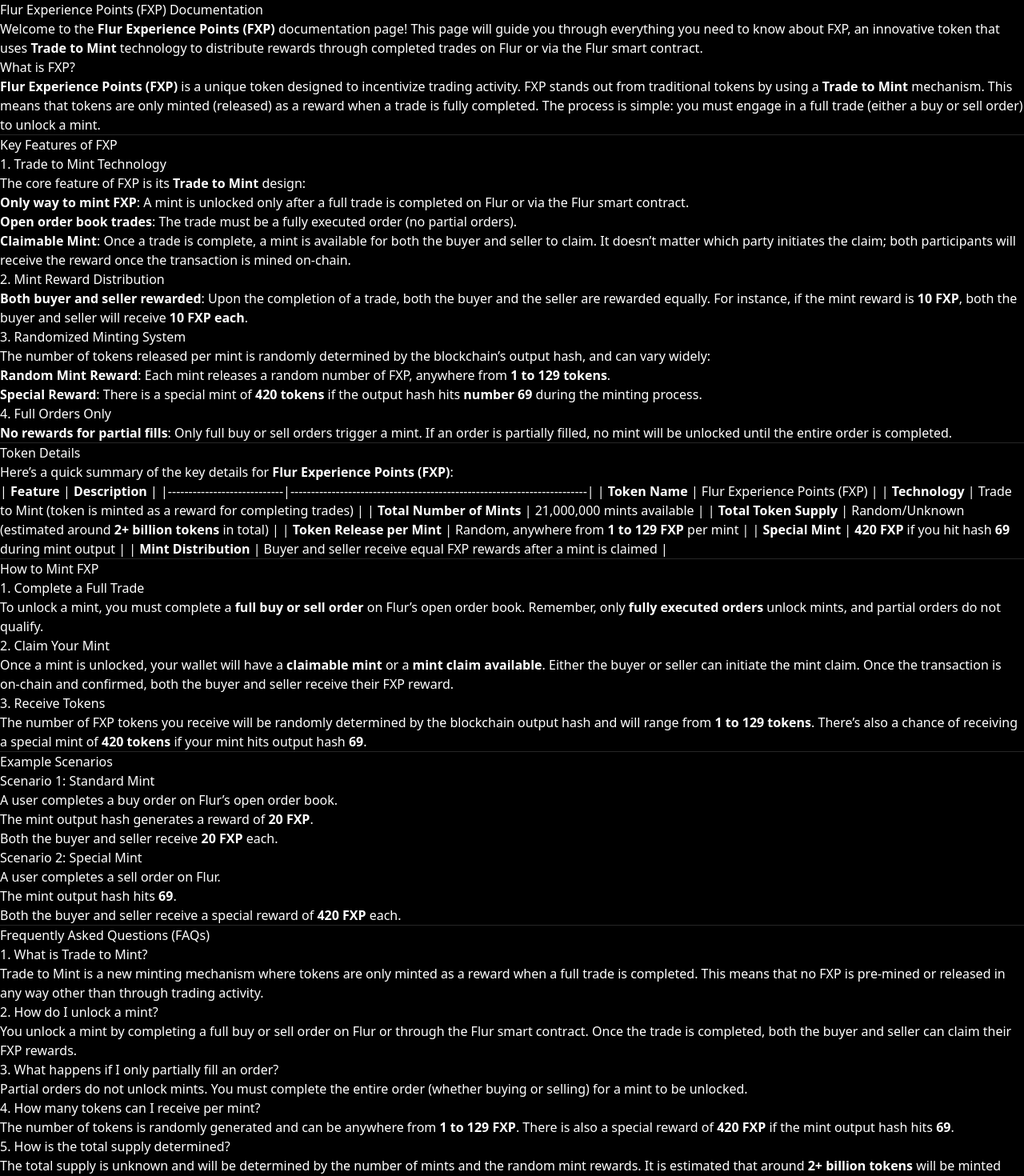
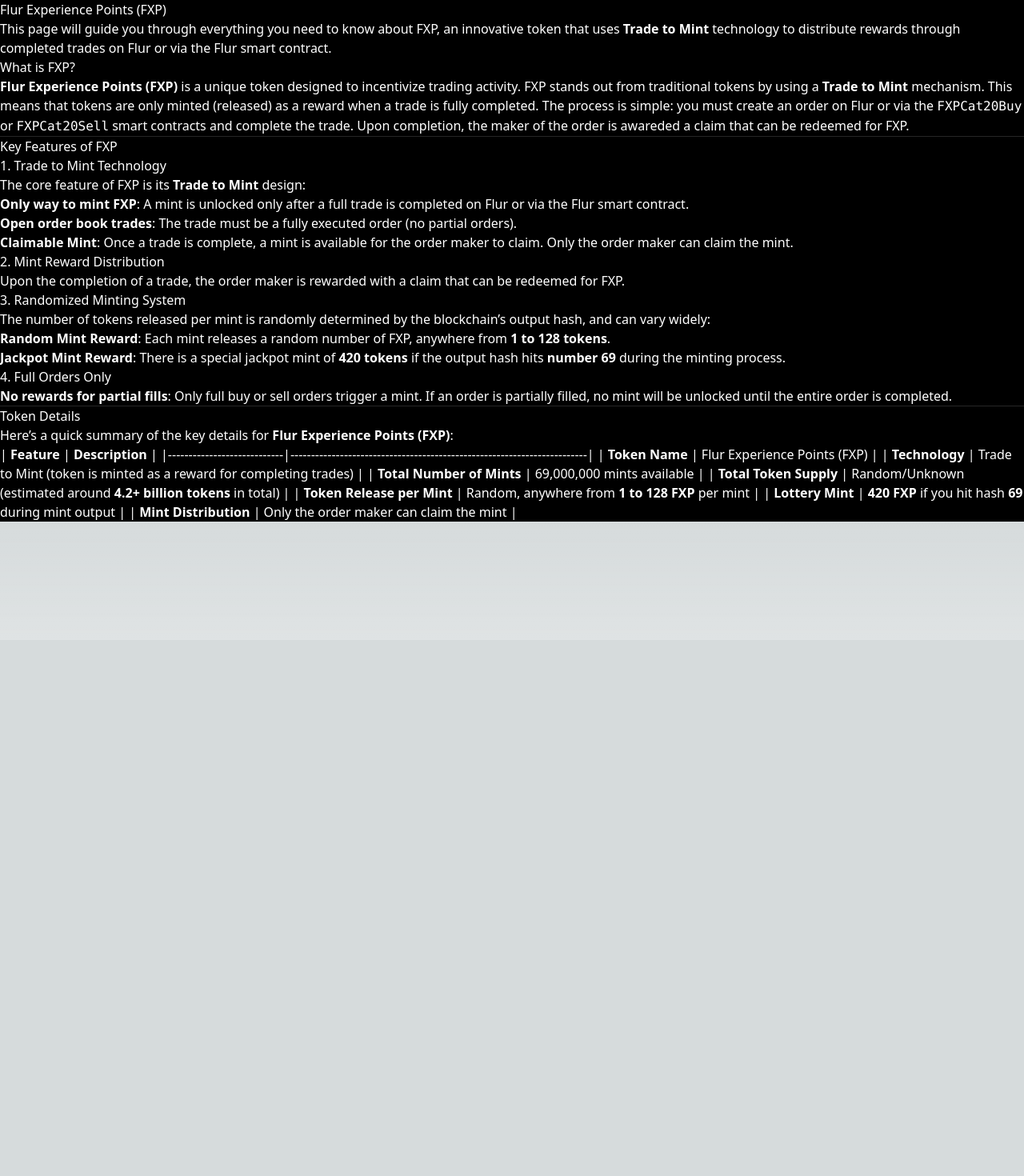
Before and after one commit to open-fractal/flur, a Next.js app: page /docs/FXP in a window 1280 px wide. Shown: the top 1470 px of the page at 80% size. After the commit the page ends 800 px from the top, so only its background shows below. Built offline with nearby package versions, Linux system fonts and the light colour scheme.

Commit message:
update docs

```diff
--- a/src/pages/docs/FXP.mdx
+++ b/src/pages/docs/FXP.mdx
@@ -1,10 +1,10 @@
-# Flur Experience Points (FXP) Documentation
+# Flur Experience Points (FXP)
 
-Welcome to the **Flur Experience Points (FXP)** documentation page! This page will guide you through everything you need to know about FXP, an innovative token that uses **Trade to Mint** technology to distribute rewards through completed trades on Flur or via the Flur smart contract.
+This page will guide you through everything you need to know about FXP, an innovative token that uses **Trade to Mint** technology to distribute rewards through completed trades on Flur or via the Flur smart contract.
 
 ## What is FXP?
 
-**Flur Experience Points (FXP)** is a unique token designed to incentivize trading activity. FXP stands out from traditional tokens by using a **Trade to Mint** mechanism. This means that tokens are only minted (released) as a reward when a trade is fully completed. The process is simple: you must engage in a full trade (either a buy or sell order) to unlock a mint.
+**Flur Experience Points (FXP)** is a unique token designed to incentivize trading activity. FXP stands out from traditional tokens by using a **Trade to Mint** mechanism. This means that tokens are only minted (released) as a reward when a trade is fully completed. The process is simple: you must create an order on Flur or via the `FXPCat20Buy` or `FXPCat20Sell` smart contracts and complete the trade. Upon completion, the maker of the order is awareded a claim that can be redeemed for FXP.
 
 ---
 
@@ -16,18 +16,17 @@ The core feature of FXP is its **Trade to Mint** design:
 
 - **Only way to mint FXP**: A mint is unlocked only after a full trade is completed on Flur or via the Flur smart contract.
 - **Open order book trades**: The trade must be a fully executed order (no partial orders).
-- **Claimable Mint**: Once a trade is complete, a mint is available for both the buyer and seller to claim. It doesn’t matter which party initiates the claim; both participants will receive the reward once the transaction is mined on-chain.
-
+- **Claimable Mint**: Once a trade is complete, a mint is available for the order maker to claim. Only the order maker can claim the mint.
 ### 2. Mint Reward Distribution
 
-- **Both buyer and seller rewarded**: Upon the completion of a trade, both the buyer and the seller are rewarded equally. For instance, if the mint reward is **10 FXP**, both the buyer and seller will receive **10 FXP each**.
+- Upon the completion of a trade, the order maker is rewarded with a claim that can be redeemed for FXP.
 
 ### 3. Randomized Minting System
 
 The number of tokens released per mint is randomly determined by the blockchain’s output hash, and can vary widely:
 
-- **Random Mint Reward**: Each mint releases a random number of FXP, anywhere from **1 to 129 tokens**.
-- **Special Reward**: There is a special mint of **420 tokens** if the output hash hits **number 69** during the minting process.
+- **Random Mint Reward**: Each mint releases a random number of FXP, anywhere from **1 to 128 tokens**.
+- **Jackpot Mint Reward**: There is a special jackpot mint of **420 tokens** if the output hash hits **number 69** during the minting process.
 
 ### 4. Full Orders Only
 
@@ -43,70 +42,8 @@ Here’s a quick summary of the key details for **Flur Experience Points (FXP)**
 |----------------------------|------------------------------------------------------------------------|
 | **Token Name**              | Flur Experience Points (FXP)                                           |
 | **Technology**              | Trade to Mint (token is minted as a reward for completing trades)      |
-| **Total Number of Mints**   | 21,000,000 mints available                                             |
-| **Total Token Supply**      | Random/Unknown (estimated around **2+ billion tokens** in total)        |
-| **Token Release per Mint**  | Random, anywhere from **1 to 129 FXP** per mint                        |
-| **Special Mint**            | **420 FXP** if you hit hash **69** during mint output                  |
-| **Mint Distribution**       | Buyer and seller receive equal FXP rewards after a mint is claimed      |
-
----
-
-## How to Mint FXP
-
-### 1. Complete a Full Trade
-
-To unlock a mint, you must complete a **full buy or sell order** on Flur’s open order book. Remember, only **fully executed orders** unlock mints, and partial orders do not qualify.
-
-### 2. Claim Your Mint
-
-Once a mint is unlocked, your wallet will have a **claimable mint** or a **mint claim available**. Either the buyer or seller can initiate the mint claim. Once the transaction is on-chain and confirmed, both the buyer and seller receive their FXP reward.
-
-### 3. Receive Tokens
-
-The number of FXP tokens you receive will be randomly determined by the blockchain output hash and will range from **1 to 129 tokens**. There’s also a chance of receiving a special mint of **420 tokens** if your mint hits output hash **69**.
-
----
-
-## Example Scenarios
-
-### Scenario 1: Standard Mint
-
-- A user completes a buy order on Flur’s open order book.
-- The mint output hash generates a reward of **20 FXP**.
-- Both the buyer and seller receive **20 FXP** each.
-
-### Scenario 2: Special Mint
-
-- A user completes a sell order on Flur.
-- The mint output hash hits **69**.
-- Both the buyer and seller receive a special reward of **420 FXP** each.
-
----
-
-## Frequently Asked Questions (FAQs)
-
-### 1. What is Trade to Mint?
-
-Trade to Mint is a new minting mechanism where tokens are only minted as a reward when a full trade is completed. This means that no FXP is pre-mined or released in any way other than through trading activity.
-
-### 2. How do I unlock a mint?
-
-You unlock a mint by completing a full buy or sell order on Flur or through the Flur smart contract. Once the trade is completed, both the buyer and seller can claim their FXP rewards.
-
-### 3. What happens if I only partially fill an order?
-
-Partial orders do not unlock mints. You must complete the entire order (whether buying or selling) for a mint to be unlocked.
-
-### 4. How many tokens can I receive per mint?
-
-The number of tokens is randomly generated and can be anywhere from **1 to 129 FXP**. There is also a special reward of **420 FXP** if the mint output hash hits **69**.
-
-### 5. How is the total supply determined?
-
-The total supply is unknown and will be determined by the number of mints and the random mint rewards. It is estimated that around **2+ billion tokens** will be minted based on the total number of mints (21 million) and the average tokens per mint.
-
----
-
-## Conclusion
-
-**Flur Experience Points (FXP)** is an exciting, innovative way to reward traders with real, claimable tokens. By participating in trades on Flur, you not only engage in a decentralized trading experience but also unlock FXP rewards. Each trade creates an opportunity for a random token reward, with a chance for even greater bonuses through the blockchain’s randomized output. Start trading today to begin minting FXP!
+| **Total Number of Mints**   | 69,000,000 mints available                                             |
+| **Total Token Supply**      | Random/Unknown (estimated around **4.2+ billion tokens** in total)        |
+| **Token Release per Mint**  | Random, anywhere from **1 to 128 FXP** per mint                        |
+| **Lottery Mint**            | **420 FXP** if you hit hash **69** during mint output                  |
+| **Mint Distribution**       | Only the order maker can claim the mint                                |
```
